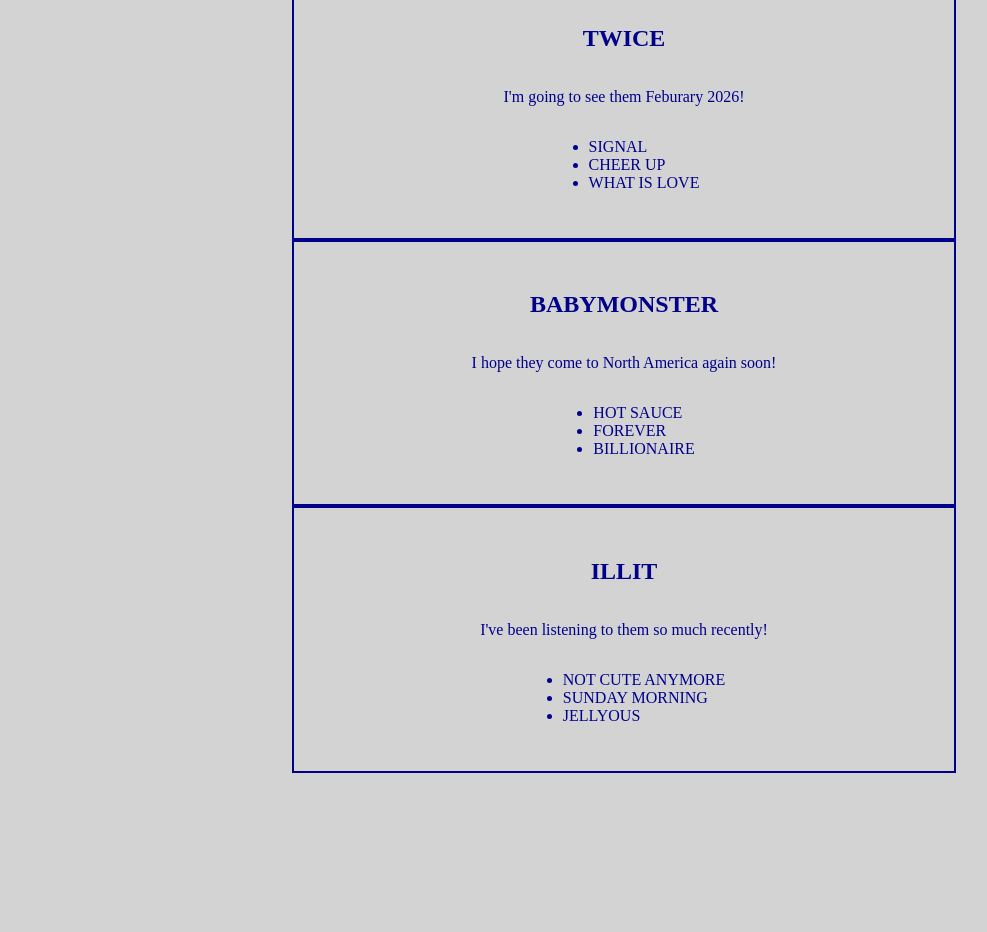
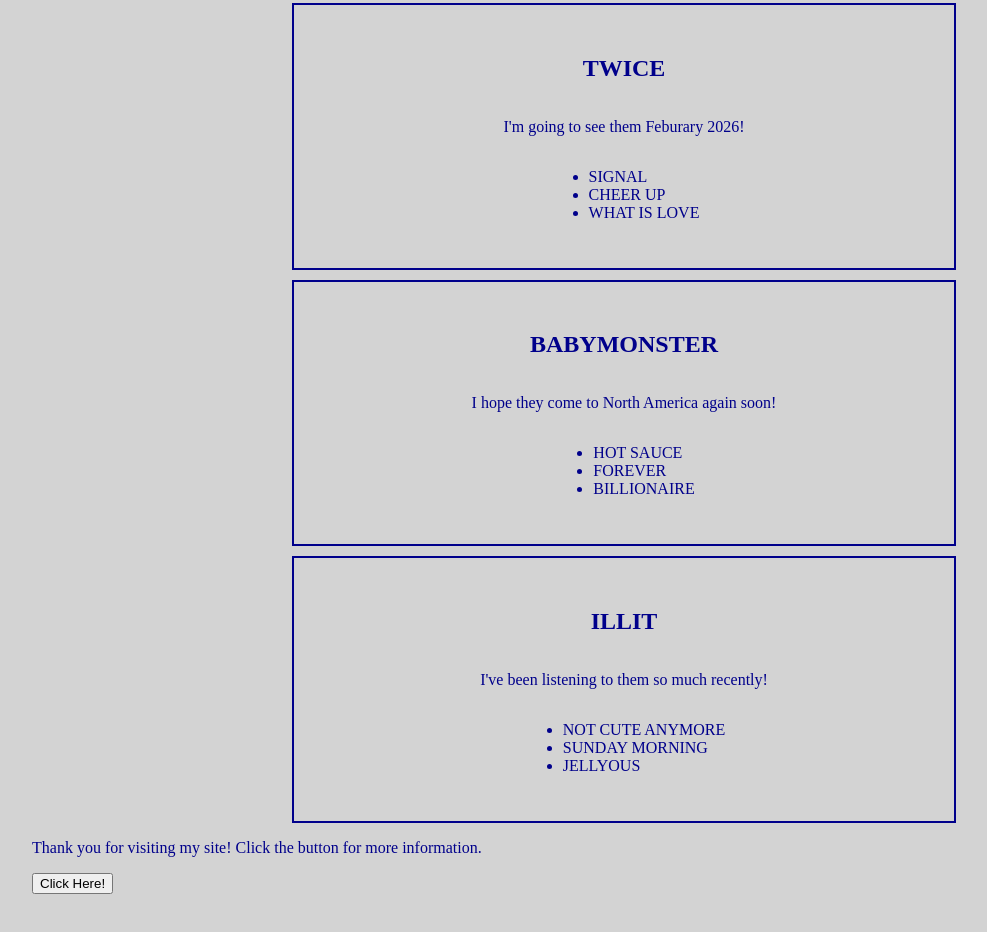
Before and after one commit to huntersarchives/kpop-landing-page, a plain HTML site: page index.html in a window 1280 px wide. Shown: the part 554-1486 px from the top of the page, without its empty margins (16-1003 px from the left). Before the commit the page ends 1375 px from the top, so only its background shows below. Drawn offline with Linux system fonts and the light colour scheme.

Commit message:
Added Page 2

```diff
--- a/index.html
+++ b/index.html
@@ -50,5 +50,10 @@
             <li>JELLYOUS</li>
         </ul>
     </div>
+    <footer>
+        <p>Thank you for visiting my site! Click the button for more information.</p>
+        <button onclick="page2()">Click Here!</button>
+    </footer>
+    <script src="script.js"></script>
 </body>
 </html>
--- a/script.js
+++ b/script.js
@@ -0,0 +1,3 @@
+function page2() {
+    window.location.href = "page2.html";
+}
--- a/styles.css
+++ b/styles.css
@@ -11,8 +11,7 @@
     align-items: center;
     width: 100%;
     border: 2px solid darkblue;
-    margin: auto;
+    margin: 10px auto;
     max-width: 600px;
     padding: 30px;
-
 }
```
Also changed, not shown: page2.html (added, +11 -0 lines).
